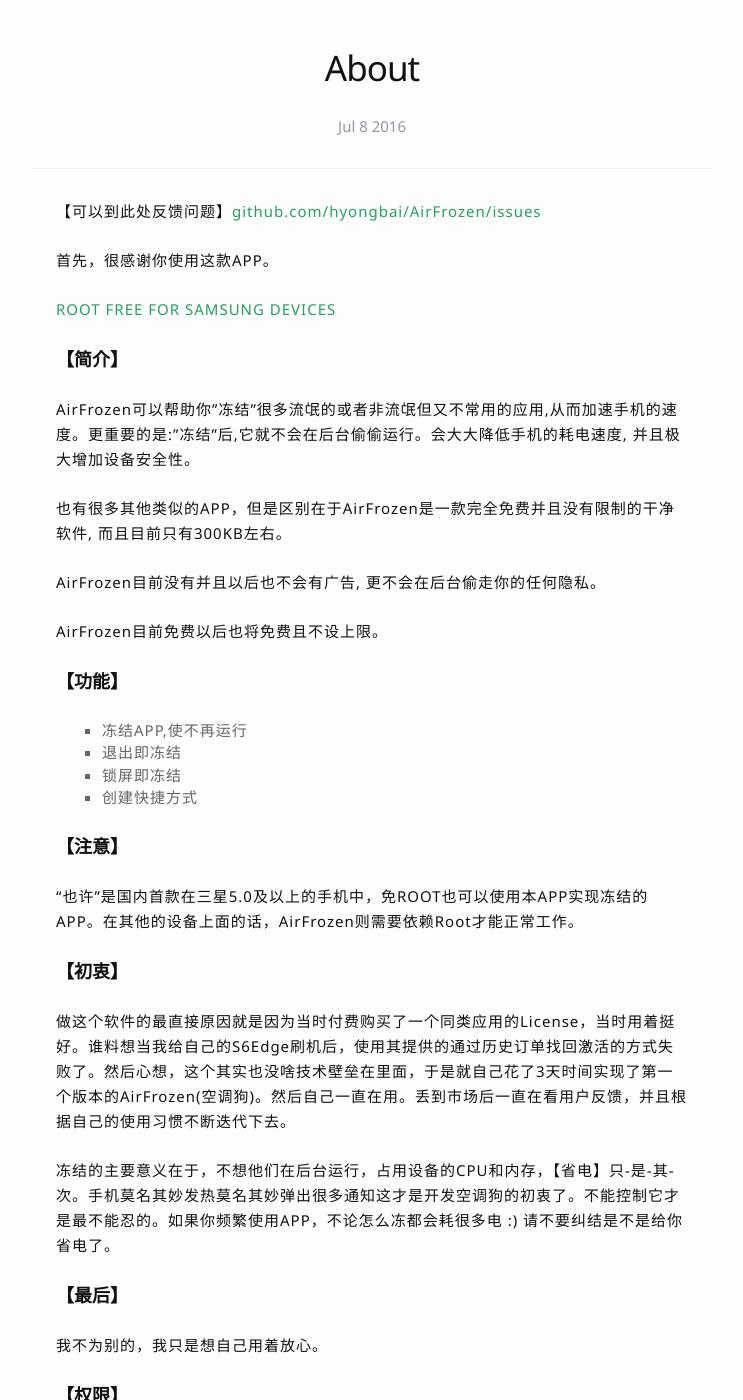
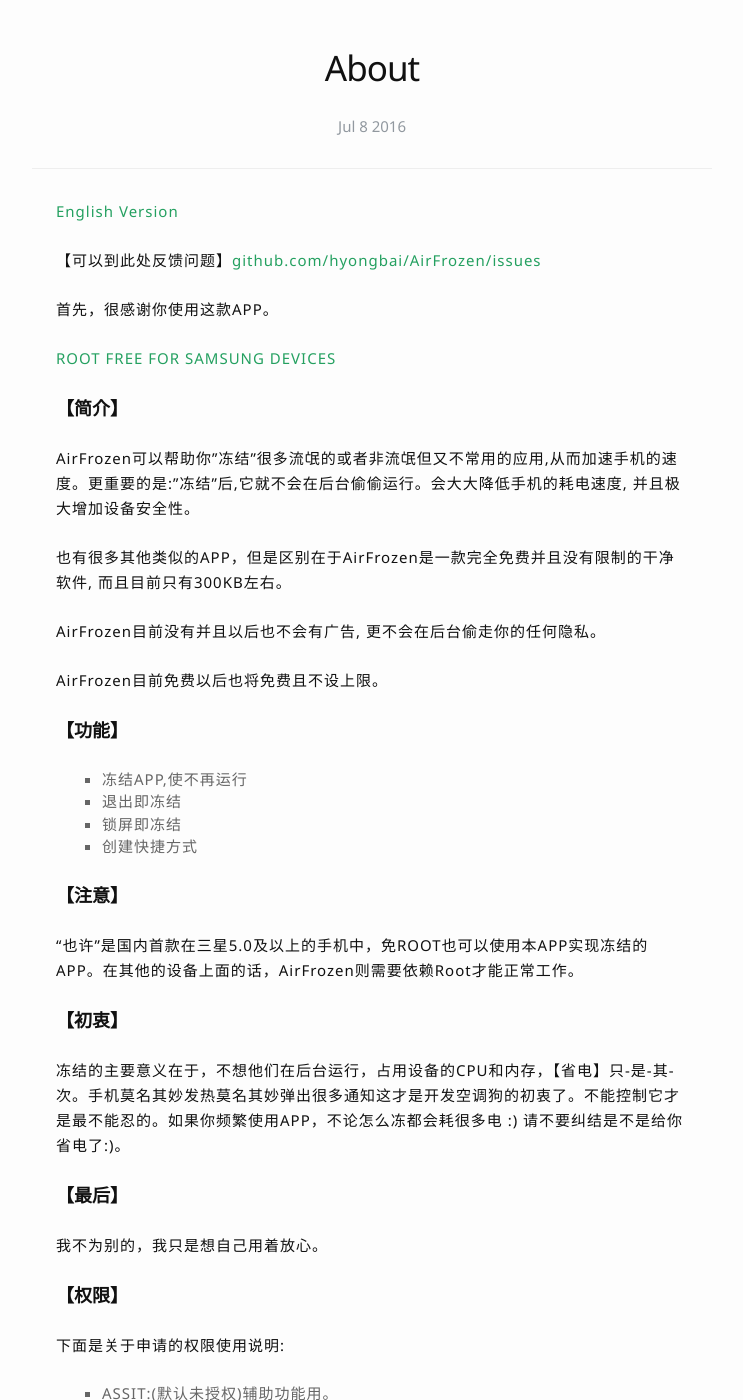
Before and after one commit to hyongbai/AirFrozen, a Jekyll site: the page built from _posts/2016-07-08-about.md, in a window 1280 px wide and 1400 px high. Shown: the whole window, without its empty margins (268-1011 px from the left). Built offline with Jekyll 4.4.1, drawn with Linux system fonts in a browser that asks for light colours; nearby versions of some CDN libraries.

Commit message:
「About」English verion (about Permission)

```diff
--- a/_posts/2016-07-08-about.md
+++ b/_posts/2016-07-08-about.md
@@ -3,6 +3,8 @@ layout: post
 title: "About"
 permalink: /about/
 ---
+
+[English Version](/about-en)
 
 【可以到此处反馈问题】[github.com/hyongbai/AirFrozen/issues](https://github.com/hyongbai/AirFrozen/issues)
 
@@ -10,7 +12,7 @@ permalink: /about/
 
 [ROOT FREE FOR SAMSUNG DEVICES](http://yourbay.me/AirFrozen/way2knox4sansumg/)
 
-### 【简介】
+#### 【简介】
 
 AirFrozen可以帮助你"冻结"很多流氓的或者非流氓但又不常用的应用,从而加速手机的速度。更重要的是:"冻结"后,它就不会在后台偷偷运行。会大大降低手机的耗电速度, 并且极大增加设备安全性。
 
@@ -20,28 +22,26 @@ AirFrozen目前没有并且以后也不会有广告, 更不会在后台偷走你
 
 AirFrozen目前免费以后也将免费且不设上限。
 
-### 【功能】
+#### 【功能】
 
 - 冻结APP,使不再运行
 - 退出即冻结
 - 锁屏即冻结
 - 创建快捷方式
 
-### 【注意】
+#### 【注意】
 
 "也许"是国内首款在三星5.0及以上的手机中，免ROOT也可以使用本APP实现冻结的APP。在其他的设备上面的话，AirFrozen则需要依赖Root才能正常工作。
 
-### 【初衷】
+#### 【初衷】
 
-做这个软件的最直接原因就是因为当时付费购买了一个同类应用的License，当时用着挺好。谁料想当我给自己的S6Edge刷机后，使用其提供的通过历史订单找回激活的方式失败了。然后心想，这个其实也没啥技术壁垒在里面，于是就自己花了3天时间实现了第一个版本的AirFrozen(空调狗)。然后自己一直在用。丢到市场后一直在看用户反馈，并且根据自己的使用习惯不断迭代下去。
+冻结的主要意义在于，不想他们在后台运行，占用设备的CPU和内存，【省电】只-是-其-次。手机莫名其妙发热莫名其妙弹出很多通知这才是开发空调狗的初衷了。不能控制它才是最不能忍的。如果你频繁使用APP，不论怎么冻都会耗很多电 :) 请不要纠结是不是给你省电了:)。
 
-冻结的主要意义在于，不想他们在后台运行，占用设备的CPU和内存，【省电】只-是-其-次。手机莫名其妙发热莫名其妙弹出很多通知这才是开发空调狗的初衷了。不能控制它才是最不能忍的。如果你频繁使用APP，不论怎么冻都会耗很多电 :) 请不要纠结是不是给你省电了。
-
-### 【最后】
+#### 【最后】
 
 我不为别的，我只是想自己用着放心。
 
-### 【权限】
+#### 【权限】
 
 下面是关于申请的权限使用说明:
 
@@ -53,7 +53,7 @@ AirFrozen目前免费以后也将免费且不设上限。
 - INSTALL_SHORTCUT/UNINSTALL_SHORTCUT:创建和删除快捷方式。
 - PACKAGE_USAGE_STATS:(默认未授权)锁屏时前台应用不冻结，用来获取前台正在运行的APP的包名。5.0及以下手机不会申请。
 
-### 【感谢】
+#### 【感谢】
 
 - c3star
 - 你东哥哥
@@ -66,7 +66,7 @@ AirFrozen目前免费以后也将免费且不设上限。
 - 心如止水happy
 - 蜡笔小寒
 
-### 【捐赠者】
+#### 【捐赠者】
 
 谢谢以下用户的无私捐赠：
 
```
Also changed, not shown: _posts/2017-06-21-about-en.md (added, +44 -0 lines).
